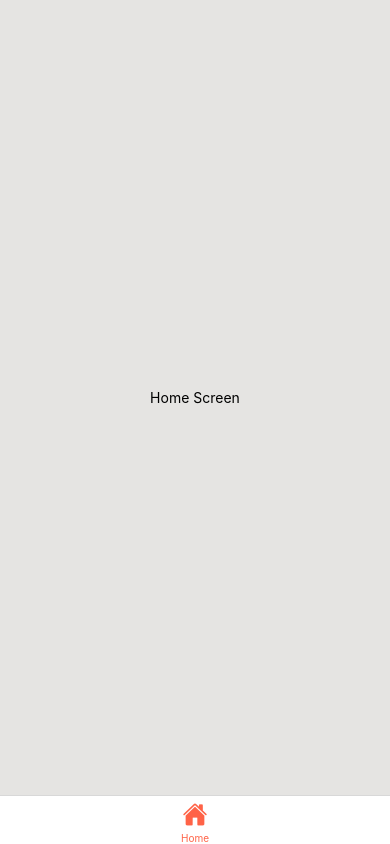
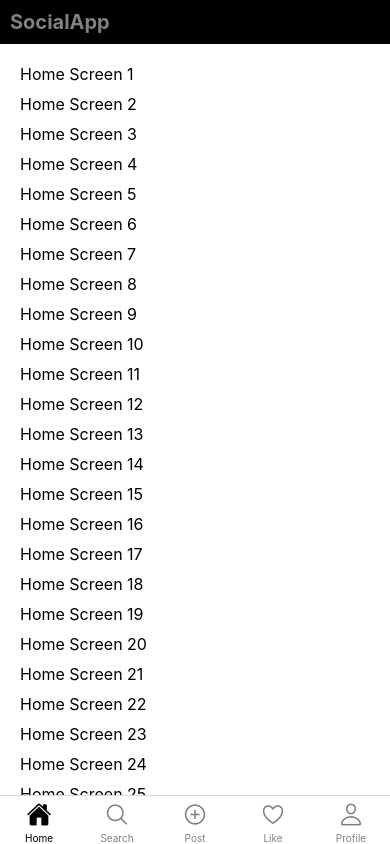
Before and after one commit to Supragya2912/social-mobile-app, a React Native app: screen /BottomNavigator in a window 390 px wide. Built offline with nearby package versions, Linux system fonts and the light colour scheme.

Commit message:
added routes on bottom navigation

```diff
--- a/src/components/BottomNavigator.tsx
+++ b/src/components/BottomNavigator.tsx
@@ -1,41 +1,58 @@
 import React from 'react';
 import { createBottomTabNavigator } from '@react-navigation/bottom-tabs';
 import HomeScreen from '../screens/HomeScreen';
+import SearchScreen from '../screens/SearchScreen';
 import Icon from 'react-native-vector-icons/Ionicons';
+import LikeScreen from '../screens/LikeScreen';
+import PostScreen from '../screens/PostScreen';
+import { BottomTabNavigationOptions } from '@react-navigation/bottom-tabs';
+import { RouteProp } from '@react-navigation/native';
+import ProfileScreen from '../screens/ProfileScreen';
 
 const Tab = createBottomTabNavigator();
+
+type TabBarIconProps = {
+    routeName: string;
+    focused: boolean;
+    size: number;
+    color: string;
+};
+
+const getTabBarIcon = ({ routeName, focused, size, color }: TabBarIconProps) => {
+    let iconName: string;
+
+    switch (routeName) {
+        case 'Home':
+            iconName = focused ? 'home' : 'home-outline';
+            break;
+        case 'Search':
+            iconName = focused ? 'search' : 'search-outline';
+            break;
+        case 'Post':
+            iconName = focused ? 'add-circle' : 'add-circle-outline';
+            break;
+        case 'Like':
+            iconName = focused ? 'heart' : 'heart-outline';
+            break;
+        case 'Profile':
+            iconName = focused ? 'person' : 'person-outline';
+            break;
+        default:
+            iconName = 'ellipse-outline';
+            break;
+    }
+
+    return <Icon name={iconName} size={size} color={color} />;
+};
 
 const BottomNavigator = () => {
     return (
         <Tab.Navigator
-            screenOptions={({ route }) => ({
-                tabBarIcon: ({ color, focused, size }) => {
-                    let iconName;
-
-                    switch (route.name) {
-                        case 'Home':
-                            iconName = focused ? "home" : 'home-outline';
-                            break;
-                        // case 'Analytics':
-                        //     iconName = focused ? 'analytics' : 'analytics-outline';
-                        //     break;
-                        // case 'Profile':
-                        //     iconName = focused ? 'person' : 'person-outline';
-                        //     break;
-                        // case 'Workout':
-                        //     iconName = focused ? 'barbell' : 'barbell-outline';
-                        //     break;
-                        // case 'Food':
-                        //     iconName = focused ? 'fast-food' : 'fast-food-outline';
-                        //     break;
-                        default:
-                            iconName = 'ellipse-outline';
-                            break;
-                    }
-
-                    return <Icon name={iconName} size={size || 25} color={color} />;
-                },
-                tabBarActiveTintColor: 'tomato',
+            screenOptions={({route}:
+                { route: RouteProp<Record<string, object | undefined>, string>;}): BottomTabNavigationOptions => ({
+                tabBarIcon: ({ color, focused, size }) =>
+                    getTabBarIcon({ routeName: route.name, focused, size, color }),
+                tabBarActiveTintColor: 'black',
                 tabBarInactiveTintColor: 'gray',
                 tabBarStyle: {
                     display: 'flex',
@@ -49,34 +66,34 @@ const BottomNavigator = () => {
                     headerShown: false,
                 }}
             />
-            {/* <Tab.Screen
-                name="Analytics"
-                component={Analytics}
+            <Tab.Screen
+                name="Search"
+                component={SearchScreen}
+                options={{
+                    headerShown: false,
+                }}
+            />
+            <Tab.Screen
+                name="Post"
+                component={PostScreen}
+                options={{
+                    headerShown: false,
+                }}
+            />
+            <Tab.Screen
+                name="Like"
+                component={LikeScreen}
                 options={{
                     headerShown: false,
                 }}
             />
             <Tab.Screen
                 name="Profile"
-                component={Profile}
+                component={ProfileScreen}
                 options={{
                     headerShown: false,
                 }}
             />
-            <Tab.Screen
-                name="Workout"
-                component={Workout}
-                options={{
-                    headerShown: false,
-                }}
-            />
-            <Tab.Screen
-                name="Food"
-                component={Food}
-                options={{
-                    headerShown: false,
-                }}
-            /> */}
         </Tab.Navigator>
     );
 };
--- a/src/screens/HomeScreen.tsx
+++ b/src/screens/HomeScreen.tsx
@@ -1,20 +1,54 @@
 import React from 'react';
-import { View, Text, StyleSheet } from 'react-native';
+import {View, Text, StyleSheet, ScrollView} from 'react-native';
 
 const HomeScreen = () => {
+  // Create an array with 100 elements
+  const items = Array.from({length: 100}, (_, i) => `Home Screen ${i + 1}`);
+
   return (
-        <View style={styles.container}>
-            <Text>Home Screen</Text>
+    <>
+      <View style={styles.tab}>
+        <Text style={styles.tabText}>SocialApp</Text>
       </View>
+      <ScrollView contentContainerStyle={styles.scrollContainer}>
+        <ScrollView style={styles.content}>
+          {items.map((item, index) => (
+            <Text key={index} style={styles.contentText}>
+              {item}
+            </Text>
+          ))}
+        </ScrollView>
+      </ScrollView>
+    </>
   );
-}
+};
 
 const styles = StyleSheet.create({
   container: {
     flex: 1,
-        backgroundColor: '#E5E4E2',
-        justifyContent: 'center',
-        alignItems: 'center',
+    backgroundColor: 'black',
+  },
+  scrollContainer: {
+    flexGrow: 1,
+  },
+  tab: {
+    backgroundColor: 'black',
+    padding: 10,
+  },
+  tabText: {
+    fontSize: 20,
+    fontWeight: 'bold',
+    color: 'gray',
+  },
+  content: {
+    flex: 1,
+    padding: 20,
+    backgroundColor: 'white',
+  },
+  contentText: {
+    fontSize: 16,
+    color: 'black',
+    marginBottom: 10, // Optional: Adds space between text items
   },
 });
 
--- /dev/null
+++ b/src/screens/LikeScreen.tsx
@@ -0,0 +1,21 @@
+import React from 'react';
+import { View, Text, StyleSheet } from 'react-native';
+
+const LikeScreen = () => {
+    return (
+        <View style={styles.container}>
+            <Text>Like Screen</Text>
+        </View>
+    );
+}
+
+const styles = StyleSheet.create({
+    container: {
+        flex: 1,
+        backgroundColor: '#E5E4E2',
+        justifyContent: 'center',
+        alignItems: 'center',
+    },
+});
+
+export default LikeScreen;
--- /dev/null
+++ b/src/screens/PostScreen.tsx
@@ -0,0 +1,21 @@
+import React from 'react';
+import { View, Text, StyleSheet } from 'react-native';
+
+const PostScreen = () => {
+    return (
+        <View style={styles.container}>
+            <Text>Post Screen</Text>
+        </View>
+    );
+}
+
+const styles = StyleSheet.create({
+    container: {
+        flex: 1,
+        backgroundColor: '#E5E4E2',
+        justifyContent: 'center',
+        alignItems: 'center',
+    },
+});
+
+export default PostScreen;
--- /dev/null
+++ b/src/screens/ProfileScreen.tsx
@@ -0,0 +1,21 @@
+import React from 'react';
+import { View, Text, StyleSheet } from 'react-native';
+
+const ProfileScreen = () => {
+    return (
+        <View style={styles.container}>
+            <Text>Profile Screen</Text>
+        </View>
+    );
+}
+
+const styles = StyleSheet.create({
+    container: {
+        flex: 1,
+        backgroundColor: '#E5E4E2',
+        justifyContent: 'center',
+        alignItems: 'center',
+    },
+});
+
+export default ProfileScreen;
--- /dev/null
+++ b/src/screens/SearchScreen.tsx
@@ -0,0 +1,21 @@
+import React from 'react';
+import { View, Text, StyleSheet } from 'react-native';
+
+const SearchScreen = () => {
+    return (
+        <View style={styles.container}>
+            <Text>Search Screen</Text>
+        </View>
+    );
+}
+
+const styles = StyleSheet.create({
+    container: {
+        flex: 1,
+        backgroundColor: '#E5E4E2',
+        justifyContent: 'center',
+        alignItems: 'center',
+    },
+});
+
+export default SearchScreen;
```
Lines whose indentation alone changed are shown as unchanged.
